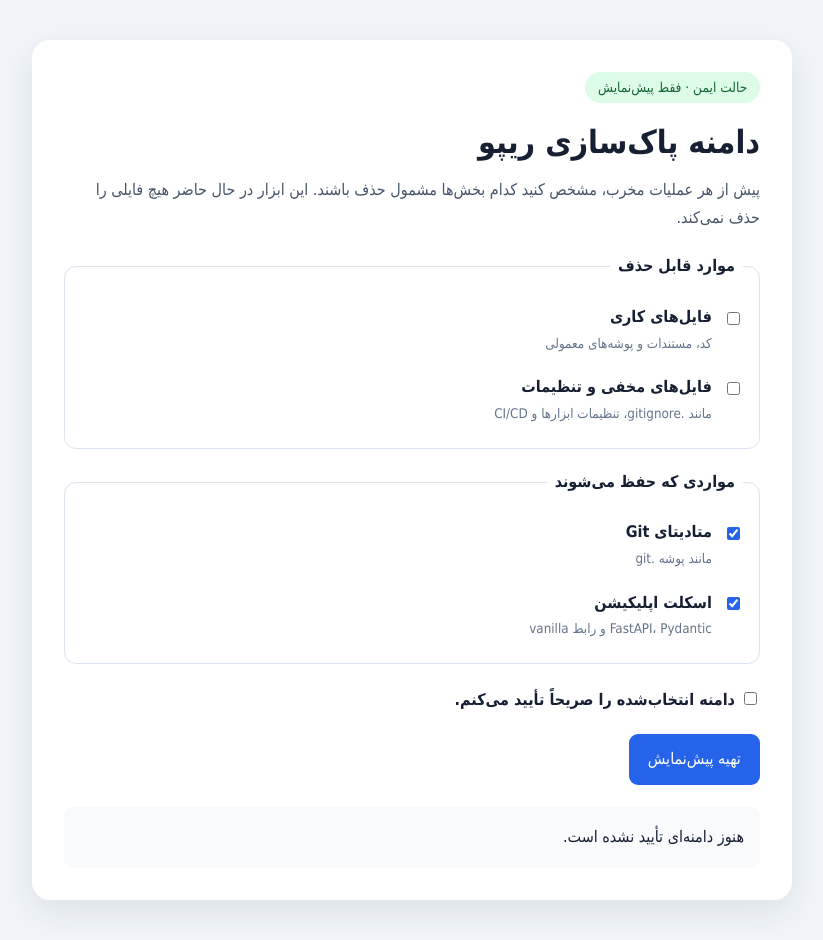
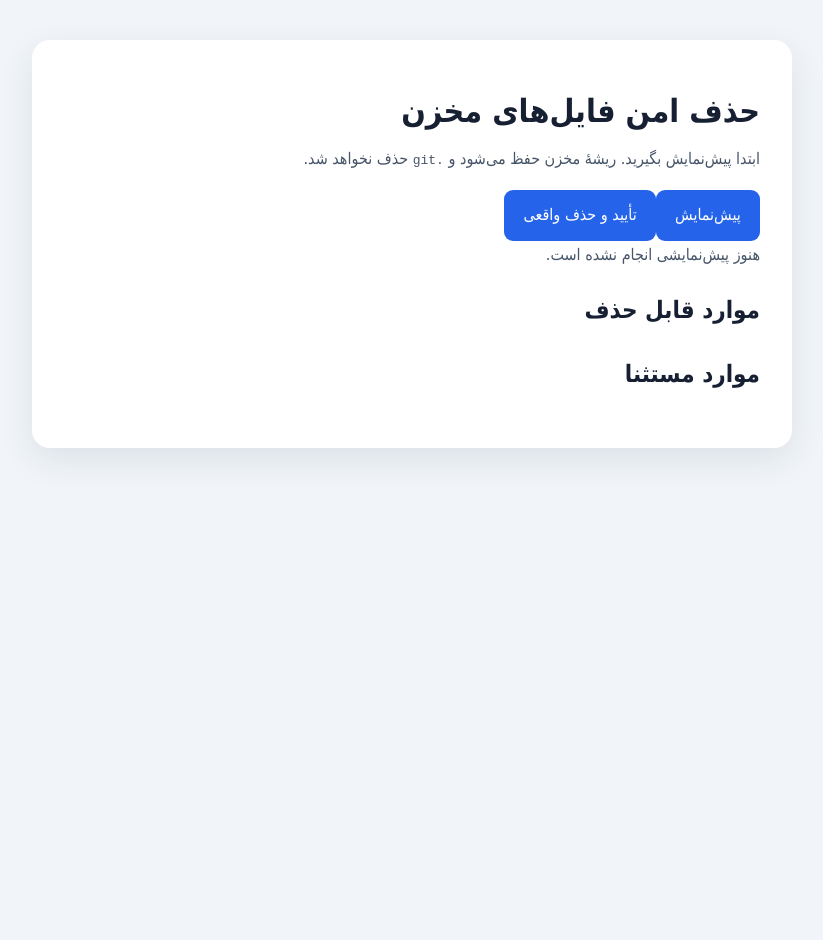
Before and after one commit to asantech/agentic-app-creator-test, a plain HTML site: page app/static/index.html in a window 1280 px wide. Shown: the whole page, without its empty margins (228-1051 px from the left). After the commit the page ends 800 px from the top, so only its background shows below. Drawn offline with Linux system fonts and the light colour scheme.

Commit message:
Update generated project

```diff
--- a/app/static/index.html
+++ b/app/static/index.html
@@ -1,49 +1,13 @@
 <!doctype html>
 <html lang="fa" dir="rtl">
-<head>
-  <meta charset="utf-8">
-  <meta name="viewport" content="width=device-width, initial-scale=1">
-  <title>پاک‌سازی ایمن ریپو</title>
-  <link rel="stylesheet" href="/static/styles.css">
-</head>
+<head><meta charset="utf-8"><meta name="viewport" content="width=device-width, initial-scale=1"><title>حذف امن فایل‌های مخزن</title><link rel="stylesheet" href="/static/styles.css"></head>
 <body>
-  <main class="card">
-    <header>
-      <span class="badge">حالت ایمن · فقط پیش‌نمایش</span>
-      <h1>دامنه پاک‌سازی ریپو</h1>
-      <p>پیش از هر عملیات مخرب، مشخص کنید کدام بخش‌ها مشمول حذف باشند. این ابزار در حال حاضر هیچ فایلی را حذف نمی‌کند.</p>
-    </header>
-
-    <form id="cleanup-form">
-      <fieldset>
-        <legend>موارد قابل حذف</legend>
-        <label class="option">
-          <input type="checkbox" name="delete_working_files">
-          <span><strong>فایل‌های کاری</strong><small>کد، مستندات و پوشه‌های معمولی</small></span>
-        </label>
-        <label class="option">
-          <input type="checkbox" name="delete_hidden_files">
-          <span><strong>فایل‌های مخفی و تنظیمات</strong><small>مانند .gitignore، تنظیمات ابزارها و CI/CD</small></span>
-        </label>
-      </fieldset>
-
-      <fieldset>
-        <legend>مواردی که حفظ می‌شوند</legend>
-        <label class="option">
-          <input type="checkbox" name="preserve_git_metadata" checked>
-          <span><strong>متادیتای Git</strong><small>مانند پوشه .git</small></span>
-        </label>
-        <label class="option">
-          <input type="checkbox" name="preserve_app_skeleton" checked>
-          <span><strong>اسکلت اپلیکیشن</strong><small>FastAPI، Pydantic و رابط vanilla</small></span>
-        </label>
-      </fieldset>
-
-      <label class="confirm"><input type="checkbox" name="explicit_confirmation"> دامنه انتخاب‌شده را صریحاً تأیید می‌کنم.</label>
-      <button type="submit">تهیه پیش‌نمایش</button>
-    </form>
-    <section id="result" class="result" aria-live="polite">هنوز دامنه‌ای تأیید نشده است.</section>
-  </main>
-  <script src="/static/app.js"></script>
-</body>
-</html>
+<main class="card">
+  <h1>حذف امن فایل‌های مخزن</h1>
+  <p>ابتدا پیش‌نمایش بگیرید. ریشهٔ مخزن حفظ می‌شود و <code>.git</code> حذف نخواهد شد.</p>
+  <section class="actions"><button id="preview">پیش‌نمایش</button><button id="confirm" disabled>تأیید و حذف واقعی</button></section>
+  <p id="status" role="status">هنوز پیش‌نمایشی انجام نشده است.</p>
+  <section><h2>موارد قابل حذف</h2><ul id="deletable"></ul></section>
+  <section><h2>موارد مستثنا</h2><ul id="excluded"></ul></section>
+</main><script src="/static/app.js"></script>
+</body></html>
```
